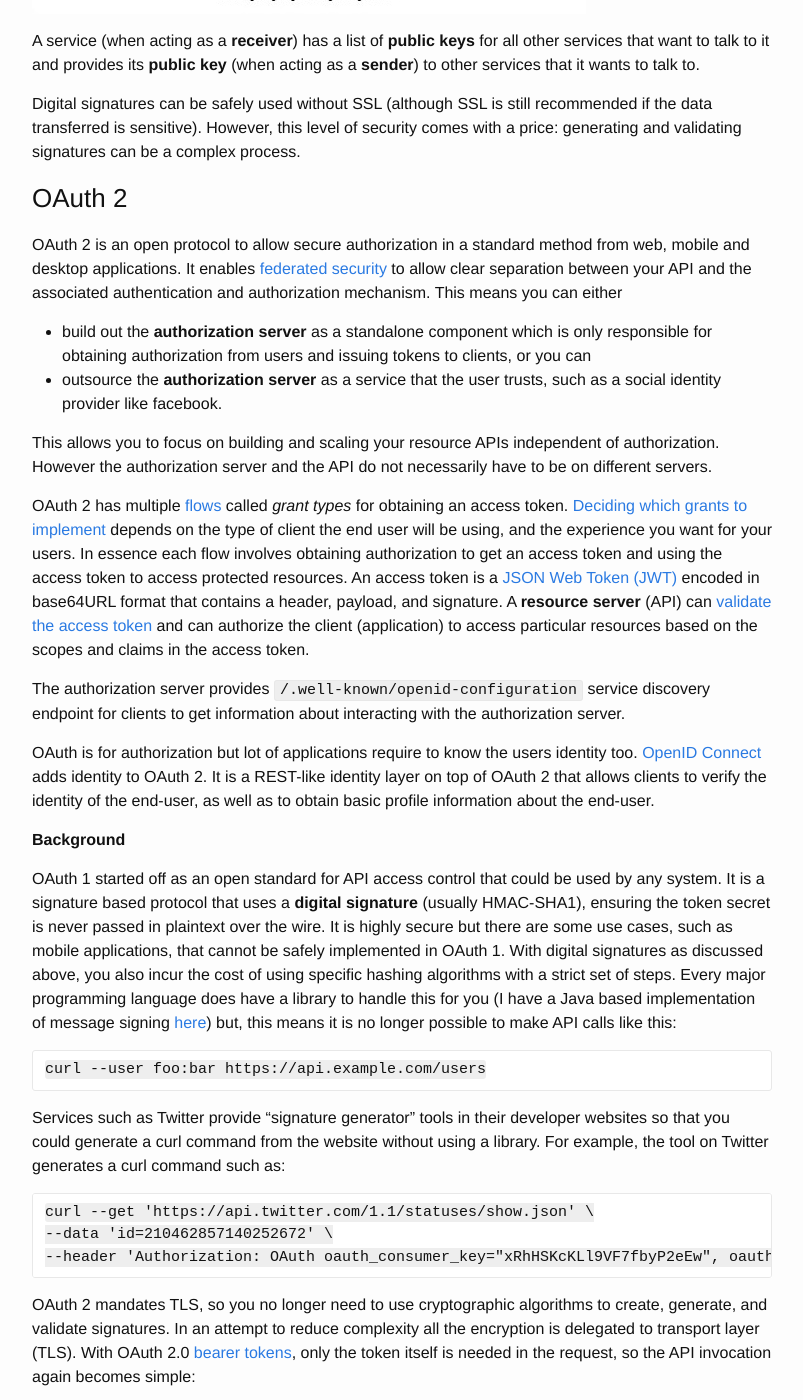
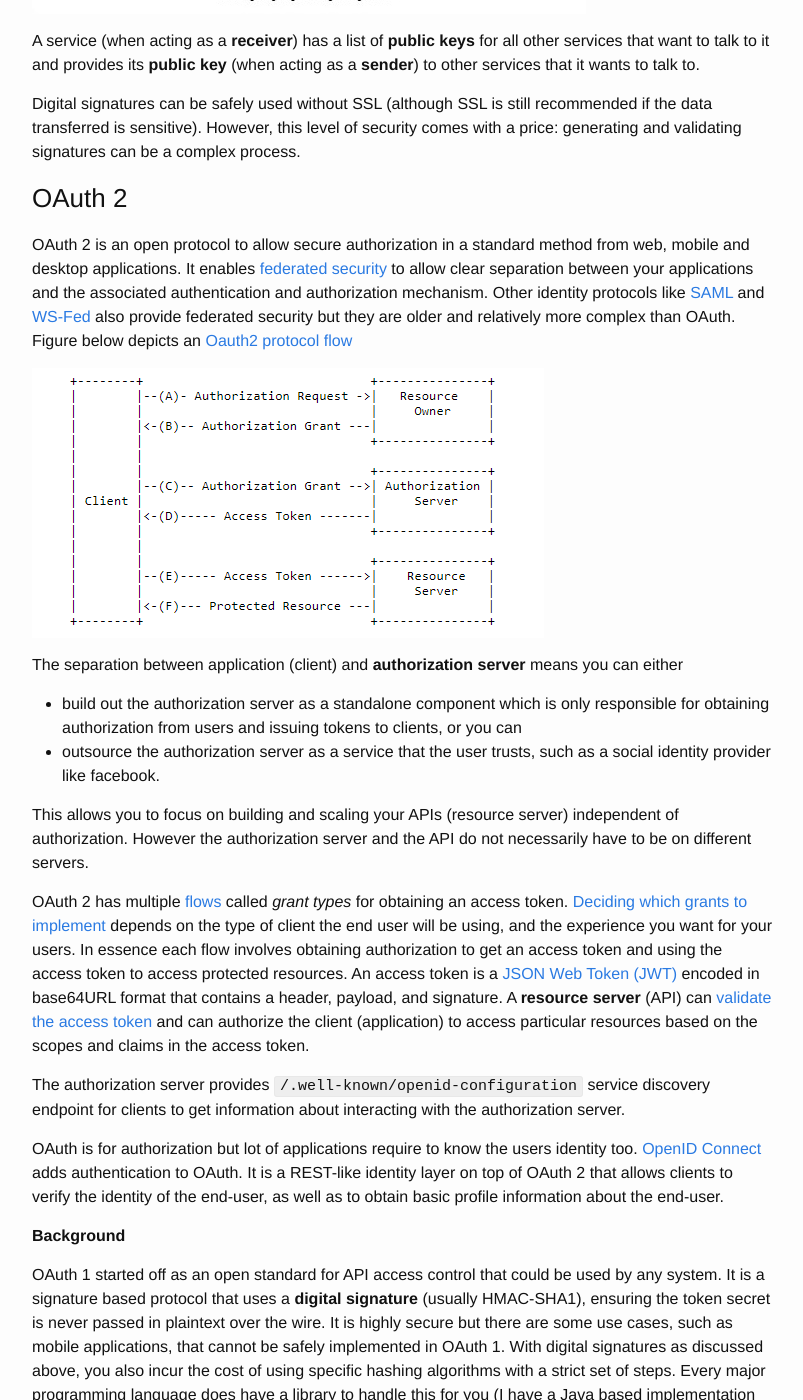
Before and after one commit to hemantksingh/hemantksingh.github.io, a Jekyll site: the page built from _posts/2018-08-11-securing-rest-apis.markdown, in a window 1280 px wide and 1400 px high, scrolled down 5033 px. Shown: the whole window, without its empty margins (238-1041 px from the left). Built offline with Jekyll 4.4.1, drawn with Linux system fonts in a browser that asks for light colours; comment, search, counter and statistics services are not loaded.

Commit message:
Adds OAuth protocol flow img & SAML/ WSFed intro

```diff
--- a/_posts/2018-08-11-securing-rest-apis.markdown
+++ b/_posts/2018-08-11-securing-rest-apis.markdown
@@ -126,18 +126,22 @@ Digital signatures can be safely used without SSL (although SSL is still recomme
 
 ### OAuth 2
 
-OAuth 2 is an open protocol to allow secure authorization in a standard method from web, mobile and desktop applications. It enables [federated security](https://docs.microsoft.com/en-us/dotnet/framework/wcf/feature-details/federation) to allow clear separation between your API and the associated authentication and authorization mechanism. This means you can either
+OAuth 2 is an open protocol to allow secure authorization in a standard method from web, mobile and desktop applications. It enables [federated security](https://docs.microsoft.com/en-us/dotnet/framework/wcf/feature-details/federation) to allow clear separation between your applications and the associated authentication and authorization mechanism. Other identity protocols like [SAML](https://en.wikipedia.org/wiki/Security_Assertion_Markup_Language) and [WS-Fed](https://en.wikipedia.org/wiki/WS-Federation) also provide federated security but they are older and relatively more complex than OAuth.  Figure below depicts an [Oauth2 protocol flow](https://tools.ietf.org/html/rfc6749)
 
-* build out the **authorization server** as a standalone component which is only responsible for obtaining authorization from users and issuing tokens to clients, or you can
-* outsource the **authorization server** as a service that the user trusts, such as a social identity provider like facebook.
+![oauth-flow.png](../assets/oauth-flow.png "OAuth Protocol Flow")
 
-This allows you to focus on building and scaling your resource APIs independent of authorization. However the authorization server and the API do not necessarily have to be on different servers.
+The separation between application (client) and **authorization server** means you can either
+
+* build out the authorization server as a standalone component which is only responsible for obtaining authorization from users and issuing tokens to clients, or you can
+* outsource the authorization server as a service that the user trusts, such as a social identity provider like facebook.
+
+This allows you to focus on building and scaling your APIs (resource server) independent of authorization. However the authorization server and the API do not necessarily have to be on different servers.
 
 OAuth 2 has multiple [flows](https://www.oauth.com/oauth2-servers/differences-between-oauth-1-2/user-experience-alternative-token-issuance-options/) called *grant types* for obtaining an access token. [Deciding which grants to implement](https://developer.okta.com/authentication-guide/auth-overview/#choosing-an-oauth-20-flow) depends on the type of client the end user will be using, and the experience you want for your users. In essence each flow involves obtaining authorization to get an access token and using the access token to access protected resources. An access token is a [JSON Web Token (JWT)](https://tools.ietf.org/html/rfc7519) encoded in base64URL format that contains a header, payload, and signature. A **resource server** (API) can [validate the access token](https://developer.okta.com/authentication-guide/tokens/validating-access-tokens#what-to-check-when-validating-an-access-token) and can authorize the client (application) to access particular resources based on the scopes and claims in the access token.
 
 The authorization server provides `/.well-known/openid-configuration` service discovery endpoint for clients to get information about interacting with the authorization server.
 
-OAuth is for authorization but lot of applications require to know the users identity too. [OpenID Connect](http://openid.net/connect/) adds identity to OAuth 2. It is a REST-like identity layer on top of OAuth 2 that allows clients to verify the identity of the end-user, as well as to obtain basic profile information about the end-user.
+OAuth is for authorization but lot of applications require to know the users identity too. [OpenID Connect](http://openid.net/connect/) adds authentication to OAuth. It is a REST-like identity layer on top of OAuth 2 that allows clients to verify the identity of the end-user, as well as to obtain basic profile information about the end-user.
 
 **Background**
 
```
Also changed, not shown: assets/oauth-flow.PNG (added).
